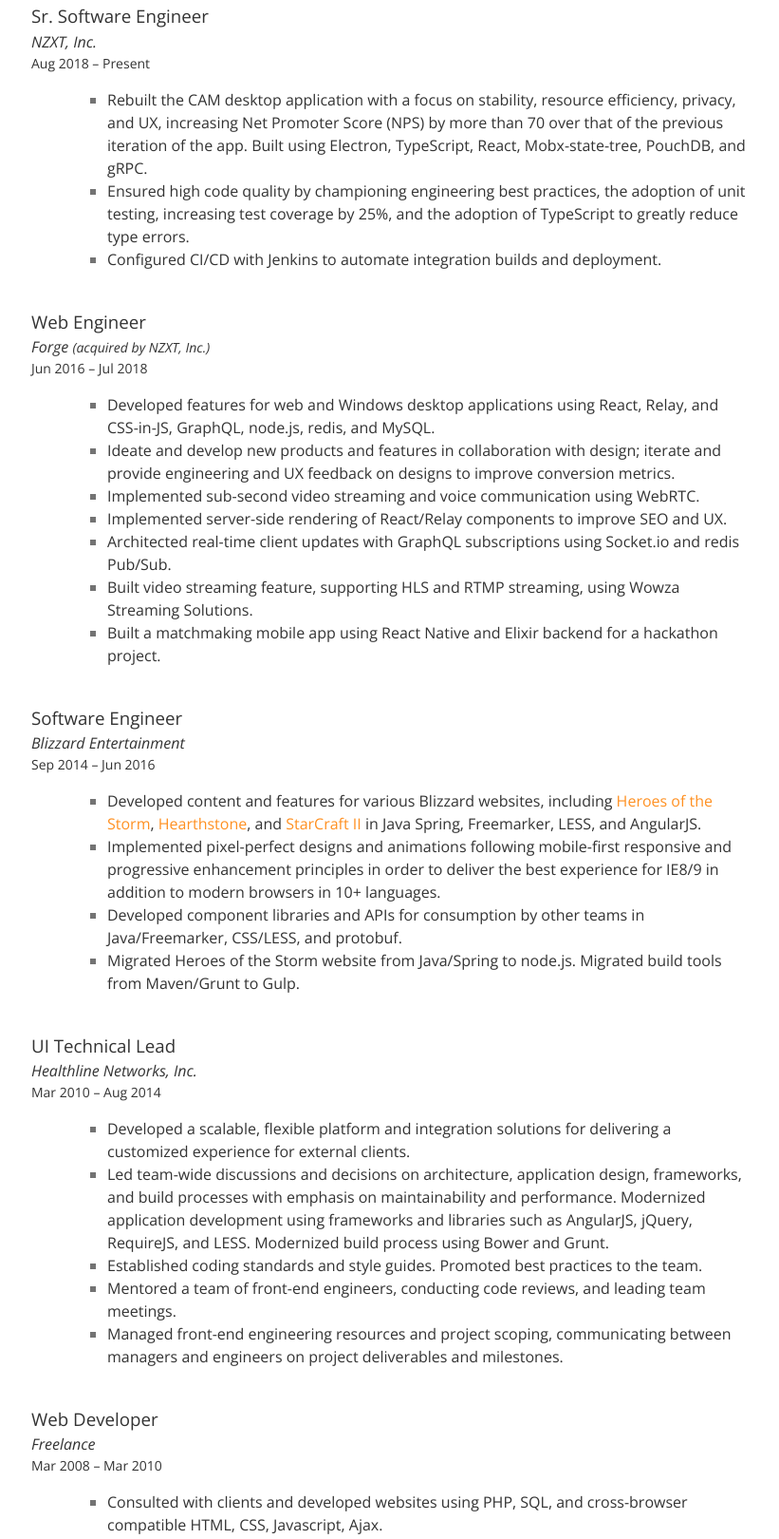
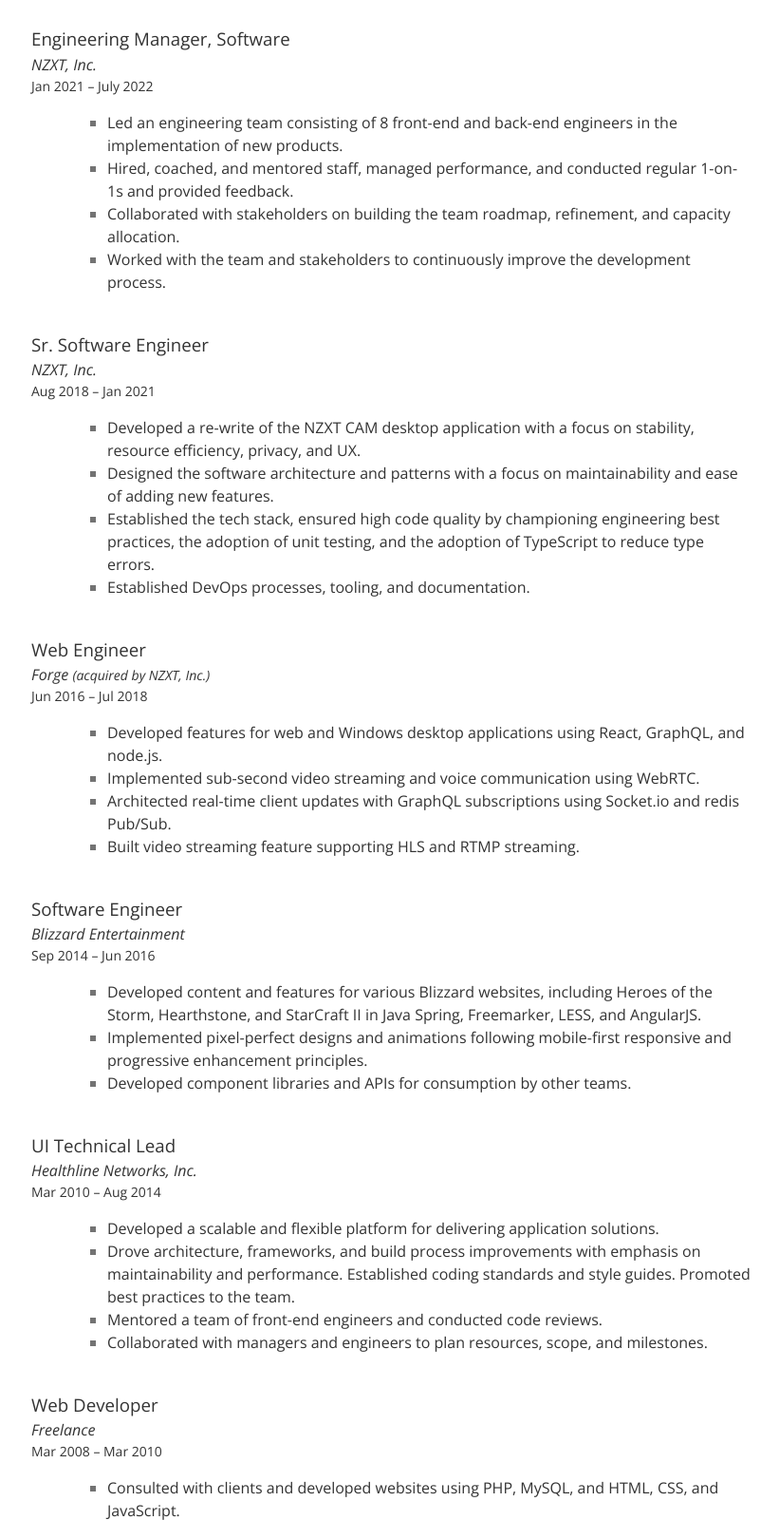
Before and after one commit to ooorayray/profile, a website: page index.html in a window 1280 px wide. Shown: the part 304-1924 px from the top of the page at 95% size, without its empty margins (227-1048 px from the left). Drawn offline with nearby package versions, Linux system fonts and the light colour scheme.

Commit message:
update description

```diff
--- a/index.html
+++ b/index.html
@@ -1,21 +1,26 @@
 <!DOCTYPE html>
 
 <html lang="en-US">
+
 <head>
 	<meta charset="UTF-8">
 	<meta http-equiv="X-UA-Compatible" content="IE=edge,chrome=1">
 	<meta name="viewport" content="width=device-width, initial-scale=1">
-		<title>Raymond Lo | Web Engineer</title>
+	<title>Raymond Lo | Creator of software with 12 years of combined experience developing web/desktop applications and
+		managing frontend and backend engineers</title>
 	<link href="public/css/main.css" rel="stylesheet" type="text/css">
 	<link href="public/css/print.css" rel="stylesheet" type="text/css" media="print">
 	<script src="https://use.fontawesome.com/8df316213a.js"></script>
 </head>
+
 <body>
 	<script>
-			(function(i,s,o,g,r,a,m){i['GoogleAnalyticsObject']=r;i[r]=i[r]||function(){
-			(i[r].q=i[r].q||[]).push(arguments)},i[r].l=1*new Date();a=s.createElement(o),
-			m=s.getElementsByTagName(o)[0];a.async=1;a.src=g;m.parentNode.insertBefore(a,m)
-			})(window,document,'script','https://www.google-analytics.com/analytics.js','ga');
+		(function (i, s, o, g, r, a, m) {
+			i['GoogleAnalyticsObject'] = r; i[r] = i[r] || function () {
+				(i[r].q = i[r].q || []).push(arguments)
+			}, i[r].l = 1 * new Date(); a = s.createElement(o),
+				m = s.getElementsByTagName(o)[0]; a.async = 1; a.src = g; m.parentNode.insertBefore(a, m)
+		})(window, document, 'script', 'https://www.google-analytics.com/analytics.js', 'ga');
 
 		ga('create', 'UA-77651331-1', 'auto');
 		ga('send', 'pageview');
@@ -23,24 +28,42 @@
 	<div class="wrapper">
 		<section class="profile">
 			<h1>Raymond Lo</h1>
-				<h2>Software Engineer</h2>
+			<h2>Creator of software with 12 years of combined experience developing web/desktop applications and
+				managing frontend and backend engineers</h2>
 			<p>
-					San Mateo, CA<br/>
+				San Francisco, CA<br />
 				raymond.lo@outlook.com
 			</p>
 		</section>
 
 		<section class="container">
 			<h2 class="container__title"><i class="fa fa-code" aria-hidden="true"></i>Experience</h2>
-				<h3 class="job__title">Sr. Software Engineer
+
+			<h3 class="job__title">Engineering Manager, Software
 				<span class="job__company">NZXT, Inc.</span>
-          <span class="job__date">Aug 2018 &ndash; Present</span>
+				<span class="job__date">Jan 2021 &ndash; July 2022</span>
 			</h3>
 
 			<ul class="job__description">
-					<li><span class="description-wrapper">Rebuilt the CAM desktop application with a focus on stability, resource efficiency, privacy, and UX, increasing Net Promoter Score (NPS) by more than 70 over that of the previous iteration of the app. Built using Electron, TypeScript, React, Mobx-state-tree, PouchDB, and gRPC.</span></li>
-					<li><span class="description-wrapper">Ensured high code quality by championing engineering best practices,  the adoption of unit testing, increasing test coverage by 25%, and the adoption of TypeScript to greatly reduce type errors.</span></li>
-					<li><span class="description-wrapper">Configured CI/CD with Jenkins to automate integration builds and deployment.</span></li>
+				<li><span class="description-wrapper">Led an engineering team consisting of 8 front-end and back-end engineers in the implementation of new products.</span></li>
+				<li><span class="description-wrapper">Hired, coached, and mentored staff, managed performance, and conducted regular 1-on-1s and provided feedback.</span></li>
+				<li><span class="description-wrapper">Collaborated with stakeholders on building the team roadmap, refinement, and capacity allocation.</span></li>
+				<li><span class="description-wrapper">Worked with the team and stakeholders to continuously improve the development process.</span></li>
+			</ul>
+
+			<h3 class="job__title">Sr. Software Engineer
+				<span class="job__company">NZXT, Inc.</span>
+				<span class="job__date">Aug 2018 &ndash; Jan 2021</span>
+			</h3>
+
+			<ul class="job__description">
+				<li><span class="description-wrapper">Developed a re-write of the NZXT CAM desktop application with a focus on stability,
+					resource efficiency, privacy, and UX.</span></li>
+				<li><span class="description-wrapper">Designed the software architecture and patterns with a focus on maintainability and ease of adding new features.</span></li>
+				<li><span class="description-wrapper">Established the tech stack, ensured high code quality by championing engineering best
+						practices, the adoption of unit testing, and the adoption of
+						TypeScript to reduce type errors.</span></li>
+				<li><span class="description-wrapper">Established DevOps processes, tooling, and documentation.</span></li>
 			</ul>
 
 			<h3 class="job__title">Web Engineer
@@ -49,13 +72,13 @@
 			</h3>
 
 			<ul class="job__description">
-          <li><span class="description-wrapper">Developed features for web and Windows desktop applications using React, Relay, and CSS-in-JS, GraphQL, node.js, redis, and MySQL.</span></li>
-          <li><span class="description-wrapper">Ideate and develop new products and features in collaboration with design; iterate and provide engineering and UX feedback on designs to improve conversion metrics.</span></li>
-          <li><span class="description-wrapper">Implemented sub-second video streaming and voice communication using WebRTC.</span></li>
-          <li><span class="description-wrapper">Implemented server-side rendering of React/Relay components to improve SEO and UX.</span></li>
-          <li><span class="description-wrapper">Architected real-time client updates with GraphQL subscriptions using Socket.io and redis Pub/Sub.</span></li>
-          <li><span class="description-wrapper">Built video streaming feature, supporting HLS and RTMP streaming, using Wowza Streaming Solutions.</span></li>
-          <li><span class="description-wrapper">Built a matchmaking mobile app using React Native and Elixir backend for a hackathon project.</span></li>
+				<li><span class="description-wrapper">Developed features for web and Windows desktop applications using
+						React, GraphQL, and node.js.</span></li>
+				<li><span class="description-wrapper">Implemented sub-second video streaming and voice communication
+						using WebRTC.</span></li>
+				<li><span class="description-wrapper">Architected real-time client updates with GraphQL subscriptions
+						using Socket.io and redis Pub/Sub.</span></li>
+				<li><span class="description-wrapper">Built video streaming feature supporting HLS and RTMP streaming.</span></li>
 			</ul>
 
 			<h3 class="job__title">Software Engineer
@@ -64,10 +87,13 @@
 			</h3>
 
 			<ul class="job__description">
-					<li><span class="description-wrapper">Developed content and features for various Blizzard websites, including <a href="http://battle.net/heroes" target="_blank">Heroes of the Storm</a>, <a href="http://playhearthstone.com" target="_blank">Hearthstone</a>, and <a href="http://battle.net/sc2" target="_blank">StarCraft II</a> in Java Spring, Freemarker, LESS, and AngularJS.</span></li>
-					<li><span class="description-wrapper">Implemented pixel-perfect designs and animations following mobile-first responsive and progressive enhancement principles in order to deliver the best experience for IE8/9 in addition to modern browsers in 10+ languages.</span></li>
-					<li><span class="description-wrapper">Developed component libraries and APIs for consumption by other teams in Java/Freemarker, CSS/LESS, and protobuf.</span></li>
-					<li><span class="description-wrapper">Migrated Heroes of the Storm website from Java/Spring to node.js. Migrated build tools from Maven/Grunt to Gulp.</span></li>
+				<li><span class="description-wrapper">Developed content and features for various Blizzard websites,
+						including Heroes of the Storm, Hearthstone, and StarCraft II in Java Spring, Freemarker,
+						LESS, and AngularJS.</span></li>
+				<li><span class="description-wrapper">Implemented pixel-perfect designs and animations following
+						mobile-first responsive and progressive enhancement principles.</span></li>
+				<li><span class="description-wrapper">Developed component libraries and APIs for consumption by other
+						teams.</span></li>
 			</ul>
 
 			<h3 class="job__title">UI Technical Lead
@@ -76,11 +102,15 @@
 			</h3>
 
 			<ul class="job__description">
-					<li><span class="description-wrapper">Developed a scalable, flexible platform and integration solutions for delivering a customized experience for external clients.</span></li>
-					<li><span class="description-wrapper">Led team-wide discussions and decisions on architecture, application design, frameworks, and build processes with emphasis on maintainability and performance. Modernized application development using frameworks and libraries such as AngularJS, jQuery, RequireJS, and LESS. Modernized build process using Bower and Grunt.</span></li>
-					<li><span class="description-wrapper">Established coding standards and style guides. Promoted best practices to the team.</span></li>
-					<li><span class="description-wrapper">Mentored a team of front-end engineers, conducting code reviews, and leading team meetings.</span></li>
-					<li><span class="description-wrapper">Managed front-end engineering resources and project scoping, communicating between managers and engineers on project deliverables and milestones.</span></li>
+				<li><span class="description-wrapper">Developed a scalable and flexible platform
+						for delivering application solutions.</span></li>
+				<li><span class="description-wrapper">Drove architecture,
+						frameworks, and build process improvements with emphasis on maintainability and
+						performance. Established coding standards and style guides. Promoted best
+						practices to the team.</span>
+				</li>
+				<li><span class="description-wrapper">Mentored a team of front-end engineers and conducted code reviews.</span></li>
+				<li><span class="description-wrapper">Collaborated with managers and engineers to plan resources, scope, and milestones.</span></li>
 			</ul>
 
 			<h3 class="job__title">Web Developer
@@ -89,7 +119,8 @@
 			</h3>
 
 			<ul class="job__description">
-					<li><span class="description-wrapper">Consulted with clients and developed websites using PHP, SQL, and cross-browser compatible HTML, CSS, Javascript, Ajax.</span></li>
+				<li><span class="description-wrapper">Consulted with clients and developed websites using PHP, MySQL, and
+						 HTML, CSS, and JavaScript.</span></li>
 			</ul>
 
 			<h3 class="job__title">IT Applications Programmer
@@ -98,7 +129,9 @@
 			</h3>
 
 			<ul class="job__description">
-					<li><span class="description-wrapper">Developed and maintained a customer service web application with object-oriented PHP, SQL, LDAP; resolved bugs; maintained detailed technical and functional specifications.</span></li>
+				<li><span class="description-wrapper">Developed and maintained a customer service web application with
+						object-oriented PHP, SQL, LDAP; resolved bugs; maintained detailed technical and functional
+						specifications.</span></li>
 			</ul>
 		</section>
 
@@ -130,11 +163,14 @@
 
 		<section class="container">
 			<h2 class="container__title"><i class="fa fa-graduation-cap" aria-hidden="true"></i>Education</h2>
-				<p>B.S. Materials Science and Engineering, Electronic Materials emphasis<br/>
-				<span class="edu-location">University of California, Berkeley, 2007</span></p>
-				<p>National Piano-Playing Auditions, Senior Collegiate Diploma<br/>
-				<span class="edu-location">American College of Musicians, 2007</span></p>
+			<p>B.S. Materials Science and Engineering, Electronic Materials emphasis<br />
+				<span class="edu-location">University of California, Berkeley, 2007</span>
+			</p>
+			<p>National Piano-Playing Auditions, Senior Collegiate Diploma<br />
+				<span class="edu-location">American College of Musicians, 2007</span>
+			</p>
 		</section>
 	</div>
 </body>
+
 </html>
```
Lines whose indentation alone changed are shown as unchanged.
